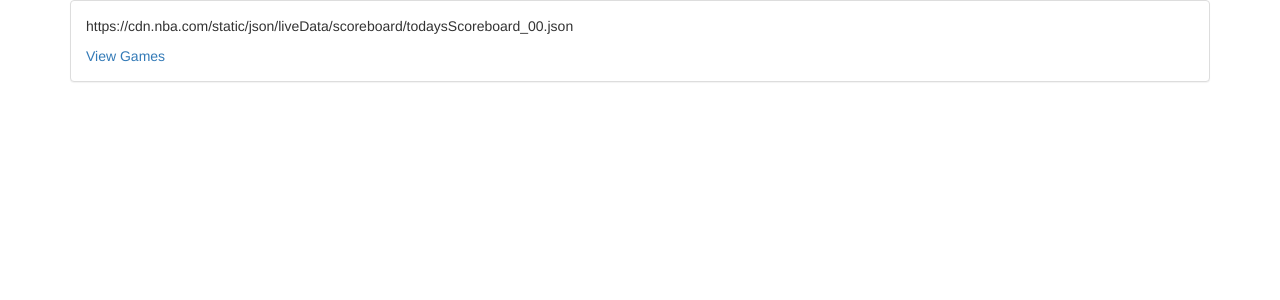
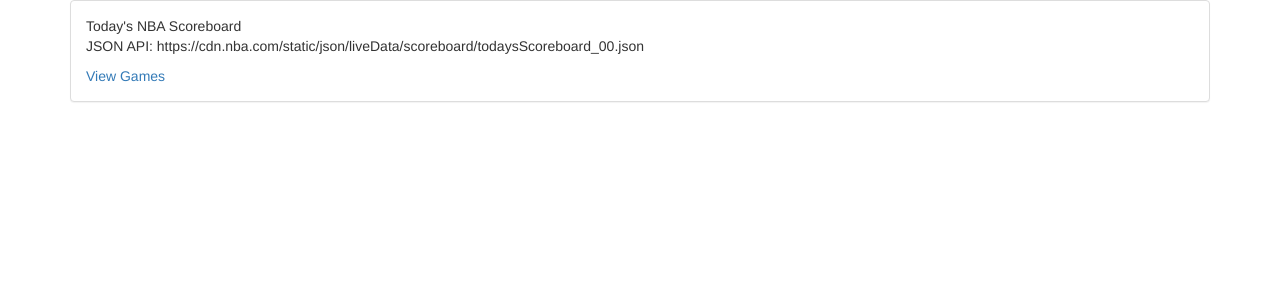
Before and after one commit to dliu713/nba-scores-website, a Flask app: page / in a window 1280 px wide. Shown: the top 300 px of the page. Run offline with Flask 3, Linux system fonts and the light colour scheme; some libraries are stand-ins or nearby versions.

Commit message:
scoreboard update

```diff
--- a/templates/scoreboards.html
+++ b/templates/scoreboards.html
@@ -7,7 +7,7 @@
     <!-- 6 LoC -->
     <div class="panel panel-default">
         <div class="panel-body">
-            <p>{{ scoreboard.url }}</p>
+            <p>Today's NBA Scoreboard<br>JSON API: {{ scoreboard.url }}</p>
             <a href="{{ url_for('display_games', score_id=scoreboard.id-1) }}">View Games</a>
         </div>
     </div>
```
